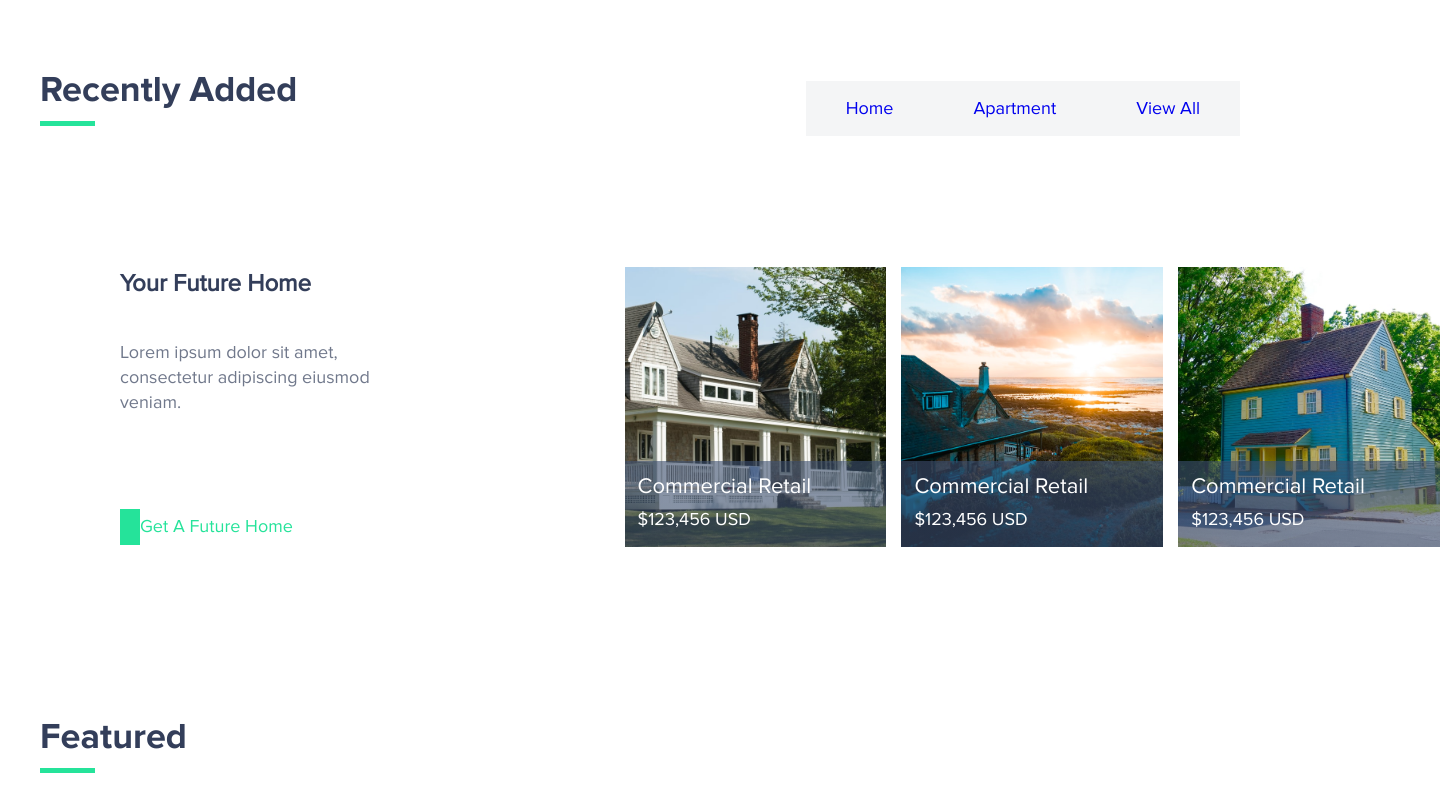
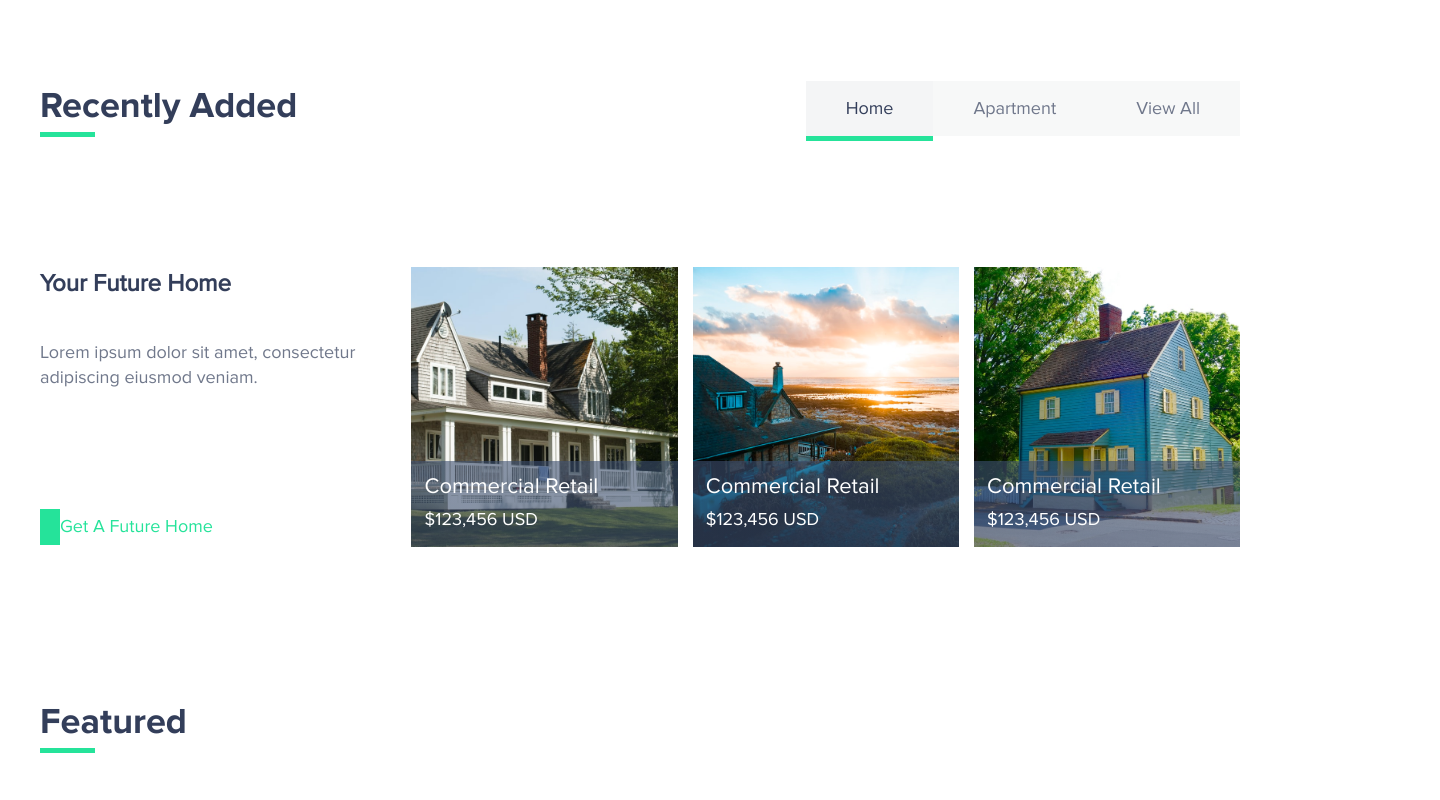
Before and after one commit to Kwordener/BilixHouse, a plain HTML site: page Bilix.html in a window 1280 px wide. Shown: the part 820-1620 px from the top of the page, 1440 px wide, since content can reach past the window. Drawn offline with Linux system fonts and the light colour scheme; some icons are missing.

Commit message:
made stupid changes that josh got onto me for

```diff
--- a/Bilix.html
+++ b/Bilix.html
@@ -3,7 +3,6 @@
 <head>
   <title>Bilix House Project</title>
   <link rel="stylesheet" type="text/css" href="bilix.css">
-  <link rel="stylesheet" href="https://cdnjs.cloudflare.com/ajax/libs/font-awesome/4.7.0/css/font-awesome.min.css">
   <script defer src="https://friconix.com/cdn/friconix-0.1657.js"> </script>
 </head>
 
@@ -22,14 +21,14 @@
                 <li><a class="btn__nav--hover" href="#">Buy</a></li>
                 <li><a class="btn__nav--hover" href="#">Sell</a></li>
                 <li><a class="btn__nav--hover" href="#">Create Account</a></li>
-                <li><a id="btn__nav" href="#">Sign In</a></li>
+                <li><a id="btn__nav" href="https://www.latlmes.com/breaking/your-sensational-news-headline-here-1">Sign In</a></li>
               </ul>
             </nav>
           </div>
           <!-- HERO CONTENT -->
           <div class="hero__content">
             <h1>Welcome to BilixHouse</h1>
-            <a class="btn btn--primary" href="#">Find Dream Houses Easily</a>
+            <a class="btn btn--primary" href="https://soundcloud.com/gmzfdnn/george-michael-careless">Find Dream Houses Easily</a>
           </div>
         </div>
       </header>
@@ -40,14 +39,11 @@
       <div class="container">
         <div class="section-header">
           <!-- SECTION HEADER -->
-          <div class="header__title">
-            <h2>Recently Added</h2>
-            <p class="rectangle"></p>
-          </div>
+          <h2 class="header-title">Recently Added</h2>
           <!-- "RECENTLY ADDED" NAV -->
           <div>
             <ul class="header__nav">
-              <li><a class="btn--secondary" href="#">Home</a></li>
+              <li><a class="btn--secondary active" href="#">Home</a></li>
               <li><a class="btn--secondary" href="#">Apartment</a></li>
               <li><a class="btn--secondary" href="#">View All</a></li>
             </ul>
@@ -55,6 +51,7 @@
         </div>
       </div>
         <!-- FUTURE HOME -->
+      <div class="container">
         <div class="future-home__container">
           <div class="future-home">
             <div class="future-home__content">
@@ -94,15 +91,13 @@
             </a>
           </div>
         </div>
+      </div>
     </section>
 
     <!-- FEATURED SECTION -->
     <section class="featured">
       <div class="container">
-        <div class="header_title">
-          <h2>Featured</h2>
-          <p class="rectangle"></p>
-        </div>
+          <h2 class="header-title">Featured</h2>
         <div class="homework-card__container">
           <!-- CARD ONE -->
           <div class="homework-card">
@@ -134,10 +129,7 @@
       <div class="container">
         <div class="simple-pricing__container">
           <div class="simple-pricing__info">
-            <div class="header_title">
-              <h2>Simple Pricing</h2>
-              <p class="rectangle rectangle--blue"></p>
-            </div>
+            <h2 class="header-title header-title--blue">Simple Pricing</h2>
             <div class="simple-pricing__content">
               <h3>Find Exactly What You Need</h3>
               <p class="lorem">Lorem ipsum dolor sit amet, cons ectetur adipiscing elit, sed do eiusmod tempor incididunt et dolore magna aliqua.</p>
--- a/bilix.css
+++ b/bilix.css
@@ -97,6 +97,7 @@ h3{
   color: #fff;
   text-decoration: none;
 }
+
 .logo--highlight {
   color: var(--green);
 }
@@ -133,11 +134,11 @@ nav ul li a:active {
   background-color: none;
   padding: 15px 35px;
   margin: 0px;
+  transition: 0.2s;
 }
 
 .btn__nav--hover:hover {
-  transition: 0.2s;
-  background-color: var(--green);
+  color: var(--green);
 }
 
 #btn__nav {
@@ -157,14 +158,14 @@ nav ul li a:active {
   background-size: cover;
   background-position: center;
   padding: 0 0 1px;
-  max-width: 1440px;
-  margin: 0 auto;
+  /* max-width: 1440px;
+  margin: 0 auto;  */
 }
 
 .hero__content {
   display: flex;
   align-items: center;
-  flex-direction: column;
+  flex-direction:column;
   margin: 200px 0
 }
 
@@ -177,28 +178,47 @@ h1 {
 /*** recently added **/
 .section-header {
   display: flex;
+  align-items: center;
   justify-content: space-between;
   margin: 100px 0;
   padding: 10px 0;
 }
 
-.header_title {
-  display: flex;
-  flex-direction: column;
+/** header title **/
+.header-title {
+  position: relative;
   font-weight: bold;
-  padding-top: 15px;
+  padding-bottom: 10px;
 }
 
-.rectangle {
+.header-title:after {
+  content: "";
+  position: absolute;
+  bottom: 0;
+  left: 0;
   height: 5px;
   width: 55px;
   background-color: var(--green);
   margin: 5px 0;
 }
 
+ .header-title--blue:after {
+   background-color: #6DA2FF;
+ }
+
 .header__nav {
  display: flex;
  list-style: none;
+}
+
+.header__nav a {
+  color: #333E5A;
+  opacity: 0.7;
+}
+
+.header__nav a.active {
+  border-bottom: 5px solid var(--green);
+  opacity: 1;
 }
 
 /*** future-home container **/
@@ -206,7 +226,7 @@ h1 {
  display: flex;
  align-items: center;
  justify-content: center;
- width: 1440px;
+ /* width: 1440px; */
  margin: 0 auto 150px;
 }
 
@@ -215,13 +235,13 @@ h1 {
   flex-direction: column;
   justify-content: space-between;
   height: 280px;
-  padding-left: 120px;
-  padding-right: 200px;
+  /* padding-left: 120px; */
+  /* padding-right: 200px; */
 }
 
 #your-future {
-  padding-top: 0px;
-  margin-top: 0px;
+  padding: 0 50px 0 0;
+  margin-top: 0;
 }
 
 /** house cards **/
@@ -472,8 +492,7 @@ h1 {
 
 .btn--secondary:hover {
   transition: 0.2s;
-  border-bottom: 5px solid var(--green);
-  transform: translateY(-5px);
+  opacity: 1;
 }
 
 /** simple pricing section buttons **/
```
Lines whose indentation alone changed are shown as unchanged.
